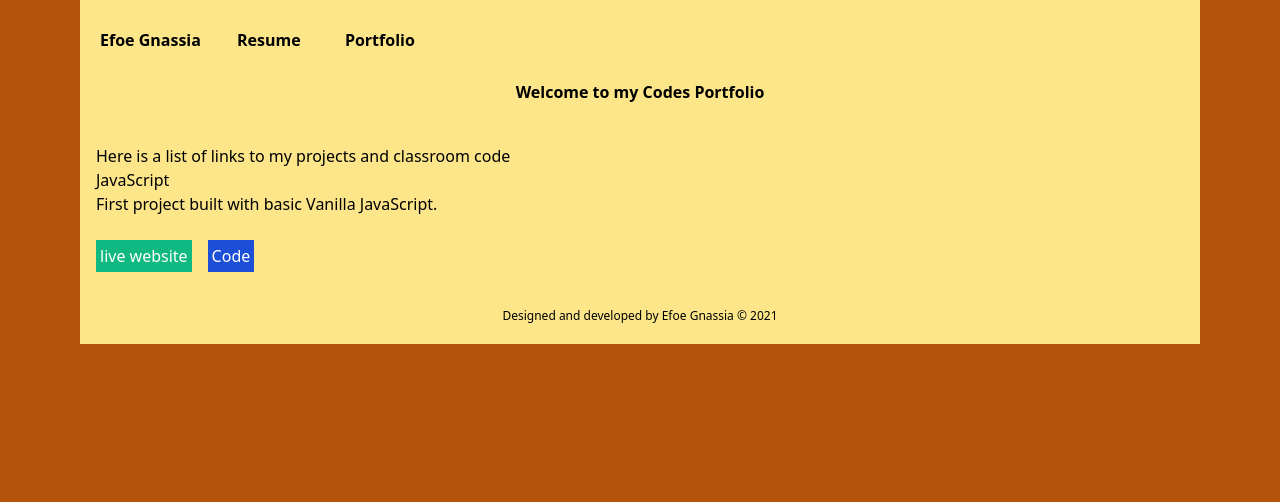
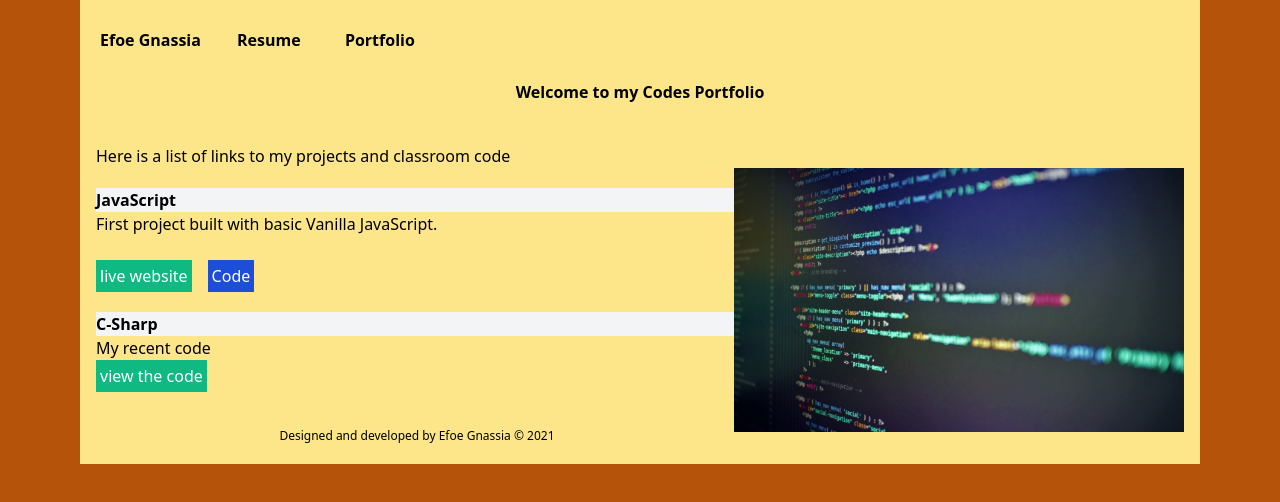
Before and after one commit to efoejean/Portfolio, a website built with Vite: page src/Code.html in a window 1280 px wide. Built offline with nearby package versions, Linux system fonts and the light colour scheme.

Commit message:
Add image and still working the potofolio

```diff
--- a/src/Code.html
+++ b/src/Code.html
@@ -39,23 +39,42 @@
         <h1 class="text-center font-bold">Welcome to my Codes Portfolio</h1>
         <div class="p-4">
           <p>Here is a list of links to my projects and classroom code</p>
-
-          <h2>JavaScript</h2>
+          <img
+            class="float-right ..."
+            src="./images/codeit.jpg"
+            alt="code"
+            width="450"
+            height="300"
+          />
+          <h2 class="mt-5 bg-gray-100 font-bold">JavaScript</h2>
           <div class="space-y-6">
             <p>First project built with basic Vanilla JavaScript.</p>
             <div class="flex space-x-4">
-              <button class="bg-green-500 text-white p-1">
+              <button
+                class="bg-green-500 text-white p-1 hover:bg-green-800 ..."
+              >
                 <a href="https://project2021efoe.netlify.app/" target="_blank">
                   live website</a
                 >
               </button>
-              <button class="bg-blue-700 text-white p-1">
+              <button class="bg-blue-700 text-white p-1 hover:bg-purple-600">
                 <a href="https://github.com/efoejean/Project1" target="_blank">
                   Code</a
                 >
               </button>
             </div>
           </div>
+          <h2 class="mt-5 bg-gray-100 font-bold">C-Sharp</h2>
+          <div class="space-y-6"></div>
+          <p>My recent code</p>
+          <button class="bg-green-500 text-white p-1 hover:bg-green-800 ...">
+            <a
+              href="https://github.com/efoejean/C--Sharp/tree/main/ExamI"
+              target="_blank"
+            >
+              view the code</a
+            >
+          </button>
         </div>
       </main>
       <footer class="text-center p-5 text-xs">
```
Also changed, not shown: src/images/codeit.jpg (added).
